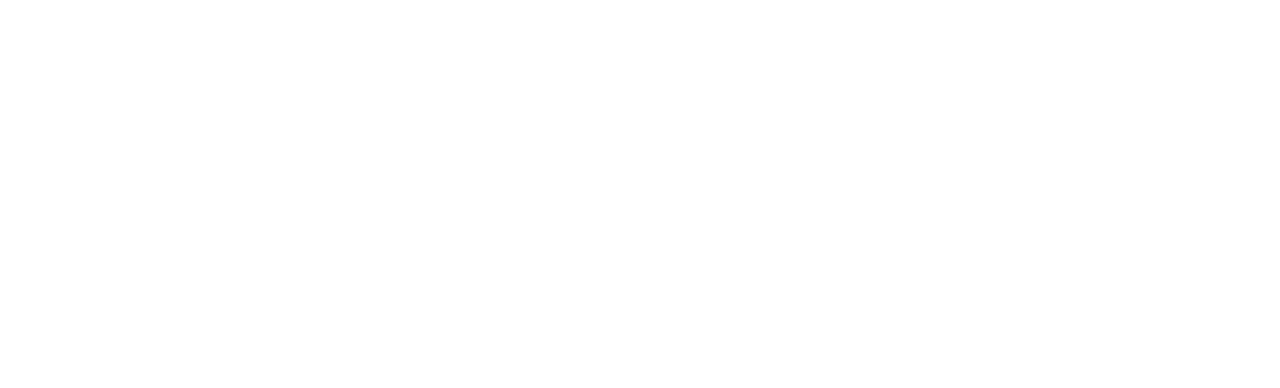
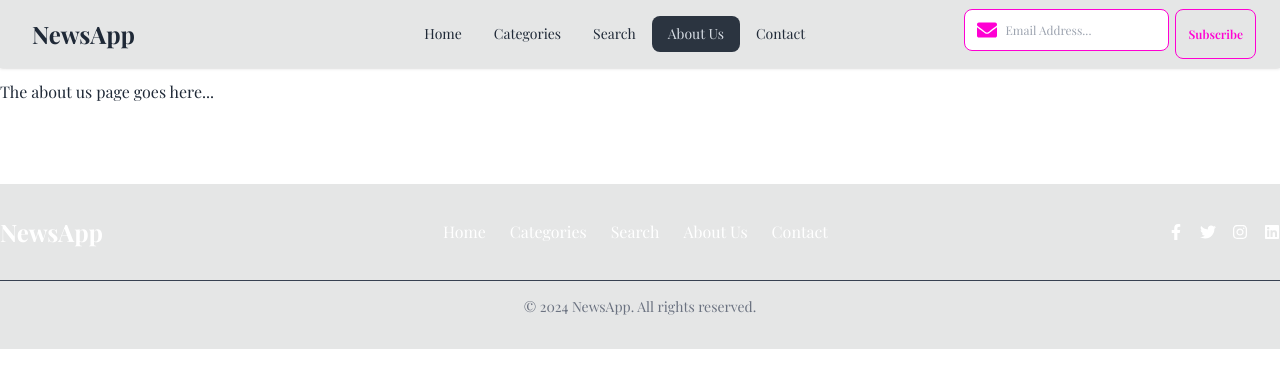
Before and after one commit to Bilalben23/NewsBridge, a React (Vite) app: page /about-us in a window 1280 px wide. Before the commit this address had no page. Shown: the top 388 px of the page. Built offline with nearby package versions, Linux system fonts and the light colour scheme; a web font is replaced by a local one.

Commit message:
finish the footer

```diff
--- a/src/App.jsx
+++ b/src/App.jsx
@@ -4,6 +4,8 @@ import Home from './pages/Home'
 import Layout from './components/Layout'
 import CategoryPage from './pages/CategoryPage'
 import SearchResults from './pages/SearchResults'
+import AboutUs from './pages/AboutUs'
+import Contact from './pages/Contact'
 
 export default function App() {
   return (
@@ -13,6 +15,8 @@ export default function App() {
           <Route index element={<Home />} />
           <Route path='/categories' element={<CategoryPage />} />
           <Route path='/search' element={<SearchResults />} />
+          <Route path='/about-us' element={<AboutUs />} />
+          <Route path='/contact' element={<Contact />} />
         </Route>
       </Routes>
     </BrowserRouter>
--- a/src/components/Footer.jsx
+++ b/src/components/Footer.jsx
@@ -1,10 +1,44 @@
-import React from 'react'
+// src/components/Footer.jsx
+
+import React from 'react';
+import { FaFacebookF, FaTwitter, FaInstagram, FaLinkedin } from 'react-icons/fa'; // Import FontAwesome icons
+import { Link } from 'react-router-dom';
 
 export default function Footer() {
-    const date = new Date()
     return (
-        <footer className='py-5 bg-base-300'>
-            <p>All right are reserved &copy; {date.getFullYear()}</p>
+        <footer className="py-8 text-white bg-base-300">
+            <div className="container flex flex-col items-center justify-between mx-auto md:flex-row">
+                <div className="mb-6 md:mb-0">
+                    <h2 className="text-2xl font-bold">NewsApp</h2>
+                </div>
+
+                <div className="flex mb-6 space-x-6 md:mb-0">
+                    <Link to="/" className="transition hover:text-gray-400">Home</Link>
+                    <Link to="/categories" className="transition hover:text-gray-400">Categories</Link>
+                    <Link to="/categories" className="transition hover:text-gray-400">Search</Link>
+                    <Link to="/about-us" className="transition hover:text-gray-400">About Us</Link>
+                    <Link to="/contact" className="transition hover:text-gray-400">Contact</Link>
+                </div>
+
+                <div className="flex space-x-4">
+                    <a href="https://facebook.com" target="_blank" rel="noopener noreferrer" className="transition hover:text-gray-400">
+                        <FaFacebookF />
+                    </a>
+                    <a href="https://twitter.com" target="_blank" rel="noopener noreferrer" className="transition hover:text-gray-400">
+                        <FaTwitter />
+                    </a>
+                    <a href="https://instagram.com" target="_blank" rel="noopener noreferrer" className="transition hover:text-gray-400">
+                        <FaInstagram />
+                    </a>
+                    <a href="https://linkedin.com" target="_blank" rel="noopener noreferrer" className="transition hover:text-gray-400">
+                        <FaLinkedin />
+                    </a>
+                </div>
+            </div>
+
+            <div className="container pt-4 mx-auto mt-8 text-center border-t border-gray-700 ">
+                <p className="text-sm text-gray-500">&copy; {new Date().getFullYear()} NewsApp. All rights reserved.</p>
+            </div>
         </footer>
-    )
+    );
 }
--- a/src/components/Header.jsx
+++ b/src/components/Header.jsx
@@ -4,9 +4,9 @@ import { FaEnvelope } from "react-icons/fa"
 
 export default function Header() {
     return (
-        <header className='fixed top-0 flex items-center justify-between w-full py-2 pl-12 pr-6 shadow bg-base-300'>
+        <header className='fixed top-0 flex items-center justify-between w-full py-2 pl-8 pr-6 shadow bg-base-300'>
             <div className='w-1/5' >
-                <img src='https://plus.unsplash.com/premium_photo-1707080369554-359143c6aa0b?fm=jpg&q=60&w=3000&ixlib=rb-4.0.3&ixid=M3wxMjA3fDB8MHxzZWFyY2h8MTd8fG5ld3N8ZW58MHx8MHx8fDA%3D' alt='logo' className='w-[60px] h-[60px] rounded-full' />
+                <h1 className='text-2xl font-bold'>NewsApp</h1>
             </div>
             <nav className='flex justify-center w-3/5'>
                 <ul className='menu menu-horizontal'>
@@ -19,14 +19,20 @@ export default function Header() {
                     <li>
                         <NavLink to="/search">Search</NavLink>
                     </li>
+                    <li>
+                        <NavLink to="/about-us">About Us</NavLink>
+                    </li>
+                    <li>
+                        <NavLink to="/contact">Contact</NavLink>
+                    </li>
                 </ul>
             </nav>
             <form className='flex items-stretch space-x-1.5' >
                 <div className='flex items-center py-5 space-x-2 input-secondary input-bordered input input-sm'>
                     <FaEnvelope size={20} className='text-secondary' />
-                    <input type="email" name="email" placeholder='Email Address...' className='text-sm ' />
+                    <input type="email" name="email" placeholder='Email Address...' className='text-xs ' />
                 </div>
-                <button type="submit" className='btn-outline btn-secondary btn-sm btn !h-[50px]'>Subscribe</button>
+                <button type="submit" className='btn-outline btn-secondary btn-sm btn !h-[50px] text-xs'>Subscribe</button>
             </form>
         </header>
     )
--- /dev/null
+++ b/src/pages/AboutUs.jsx
@@ -0,0 +1,9 @@
+import React from 'react'
+
+export default function AboutUs() {
+    return (
+        <div>
+            The about us page goes here...
+        </div>
+    )
+}
--- /dev/null
+++ b/src/pages/Contact.jsx
@@ -0,0 +1,9 @@
+import React from 'react'
+
+export default function Contact() {
+    return (
+        <div>
+            The contact page goes here...
+        </div>
+    )
+}
```
